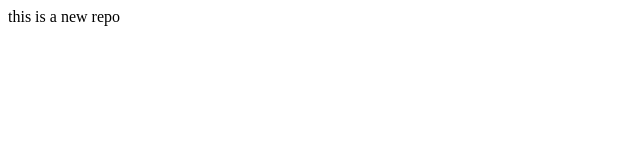
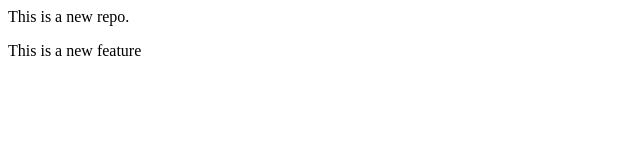
Before and after one commit to Vivekananda-Gudli/localrepo, a plain HTML site: page index.html in a window 1280 px wide. Shown: the whole page, without its empty margins (0-640 px from the left). Drawn offline with Linux system fonts and the light colour scheme.

Commit message:
Add new feature

```diff
--- a/index.html
+++ b/index.html
@@ -1 +1,2 @@
-<p>this is a new repo</p>
+<p>This is a new repo.</p>
+<p>This is a new feature</p>
```
